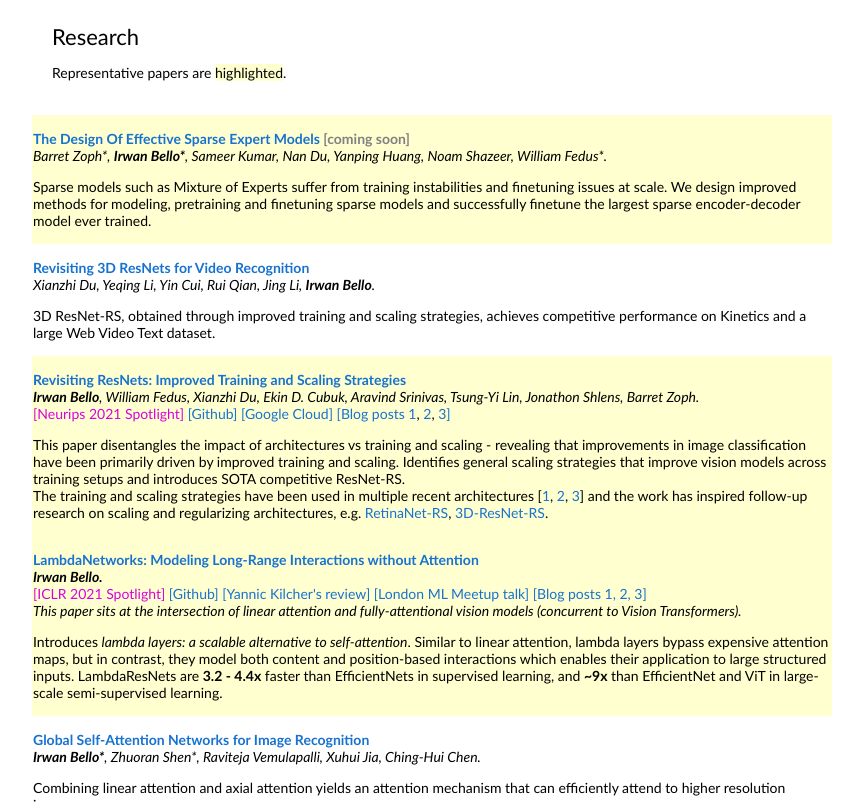
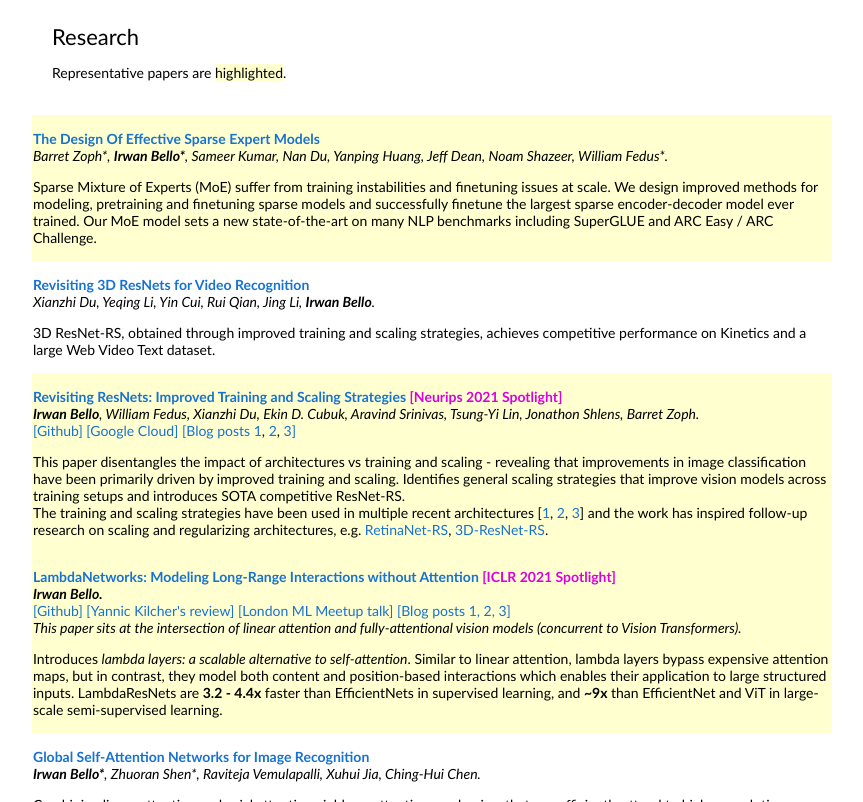
Before and after one commit to IrwanBello/IrwanBello.github.io, a plain HTML site: page index.html in a window 1280 px wide. Shown: the part 579-1381 px from the top of the page, without its empty margins (208-1071 px from the left). Drawn offline with Linux system fonts and the light colour scheme.

Commit message:
Sparse paper update

```diff
--- a/index.html
+++ b/index.html
@@ -81,15 +81,16 @@
         <tr bgcolor="#ffffd0">
           <td>
             <p>
-              <a href="coming soon">
-              <b>The Design Of Effective Sparse Expert Models <font color="gray">[coming soon]</font></b>
+              <a href="https://arxiv.org/abs/2202.08906">
+              <b>The Design Of Effective Sparse Expert Models</b>
               </a>
               <br>
-              <i>Barret Zoph*, <strong>Irwan Bello*</strong>, Sameer Kumar, Nan Du, Yanping Huang, Noam Shazeer, William Fedus*.</i>
+              <i>Barret Zoph*, <strong>Irwan Bello*</strong>, Sameer Kumar, Nan Du, Yanping Huang,  Jeff Dean, Noam Shazeer, William Fedus*.</i>
               <p></p>
               <p>
-              Sparse models such as Mixture of Experts suffer from training instabilities and finetuning issues at scale.
+              Sparse Mixture of Experts (MoE) suffer from training instabilities and finetuning issues at scale.
               We design improved methods for modeling, pretraining and finetuning sparse models and successfully finetune the largest sparse encoder-decoder model ever trained.
+              Our MoE model sets a new state-of-the-art on many NLP benchmarks including SuperGLUE and ARC Easy / ARC Challenge.
               </p>
             </p>
           </td>
@@ -115,12 +116,11 @@
           <td>
             <p>
               <a href="https://arxiv.org/abs/2103.07579">
-                <b>Revisiting ResNets: Improved Training and Scaling Strategies</b>
+                <b>Revisiting ResNets: Improved Training and Scaling Strategies <font color="dark green">[Neurips 2021 Spotlight]</font></b>
               </a>
               <br>
               <i><strong>Irwan Bello</strong>, William Fedus, Xianzhi Du, Ekin D. Cubuk, Aravind Srinivas, Tsung-Yi Lin, Jonathon Shlens, Barret Zoph.</i>
               <br>
-              <font color="dark green">[Neurips 2021 Spotlight]</font>
               <a href="https://github.com/tensorflow/tpu/tree/master/models/official/resnet">[Github]</a>
               <a href="https://cloud.google.com/tpu/docs/tutorials/resnet-rs-2.x">[Google Cloud]</a>
               <a href="https://wandb.ai/wandb_fc/pytorch-image-models/reports/Revisiting-ResNets-Improved-Training-and-Scaling-Strategies--Vmlldzo2NDE3NTM">[Blog posts 1</a>,
@@ -146,12 +146,11 @@
           <td>
             <p>
               <a href="https://arxiv.org/abs/2102.08602">
-                <b>LambdaNetworks: Modeling Long-Range Interactions without Attention</b>
+                <b>LambdaNetworks: Modeling Long-Range Interactions without Attention <font color="dark green">[ICLR 2021 Spotlight]</font></b>
               </a>
               <br>
               <i><strong>Irwan Bello.</strong></i>
               <br>
-              <font color="dark green">[ICLR 2021 Spotlight]</font>
               <a href="https://github.com/lucidrains/lambda-networks">
                 [Github]
               </a>
```
